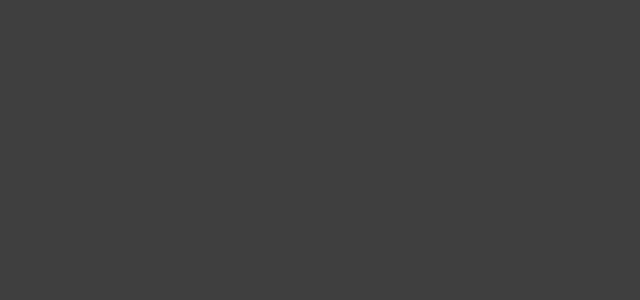
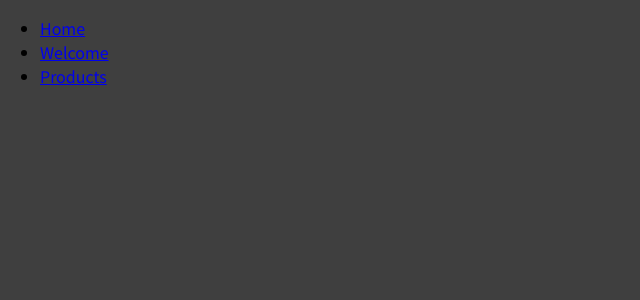
Before and after one commit to Aman-Gupta-Ji/React-Router, a JavaScript app: page / in a window 1280 px wide. Shown: the top 300 px of the page, without its empty margins (0-640 px from the left). Built offline with nearby package versions, Linux system fonts and the light colour scheme.

Commit message:
Link Pages

```diff
--- a/src/App.js
+++ b/src/App.js
@@ -1,11 +1,13 @@
 import { Route } from 'react-router-dom';
 
-import Welcome from './components/Welcome';
-import Products from './components/Products';
+import Welcome from './pages/Welcome';
+import Products from './pages/Products';
+import Header from './components/Header';
 
 function App() {
   return (
     <div>
+      <Header />
       <Route path="/welcome">
         <Welcome />
       </Route>
--- /dev/null
+++ b/src/components/Header.js
@@ -0,0 +1,23 @@
+import { Link } from "react-router-dom";
+
+const Header = () => {
+  return (
+    <header>
+      <nav>
+        <ul>
+          <li>
+            <Link to="/">Home</Link>
+          </li>
+          <li>
+            <Link to="/welcome">Welcome</Link>
+          </li>
+          <li>
+            <Link to="/products">Products</Link>
+          </li>
+        </ul>
+      </nav>
+    </header>
+  );
+};
+
+export default Header;
```
Also changed, not shown: src/pages/Products.js (renamed from src/components/Products.js), src/pages/Welcome.js (renamed from src/components/Welcome.js).
